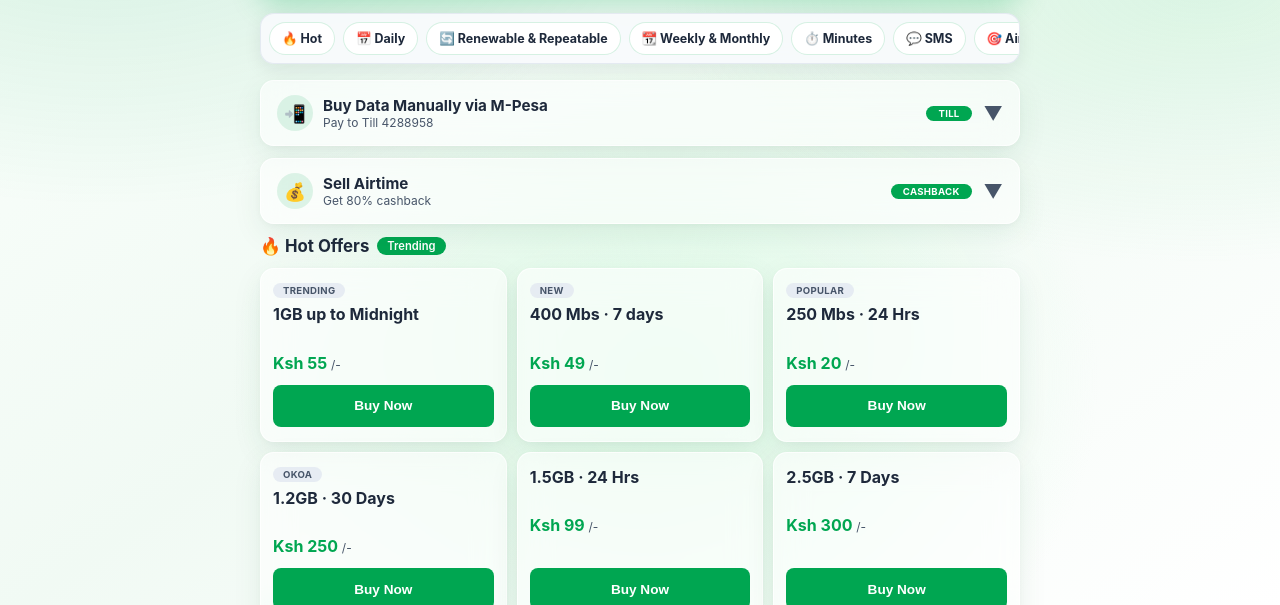
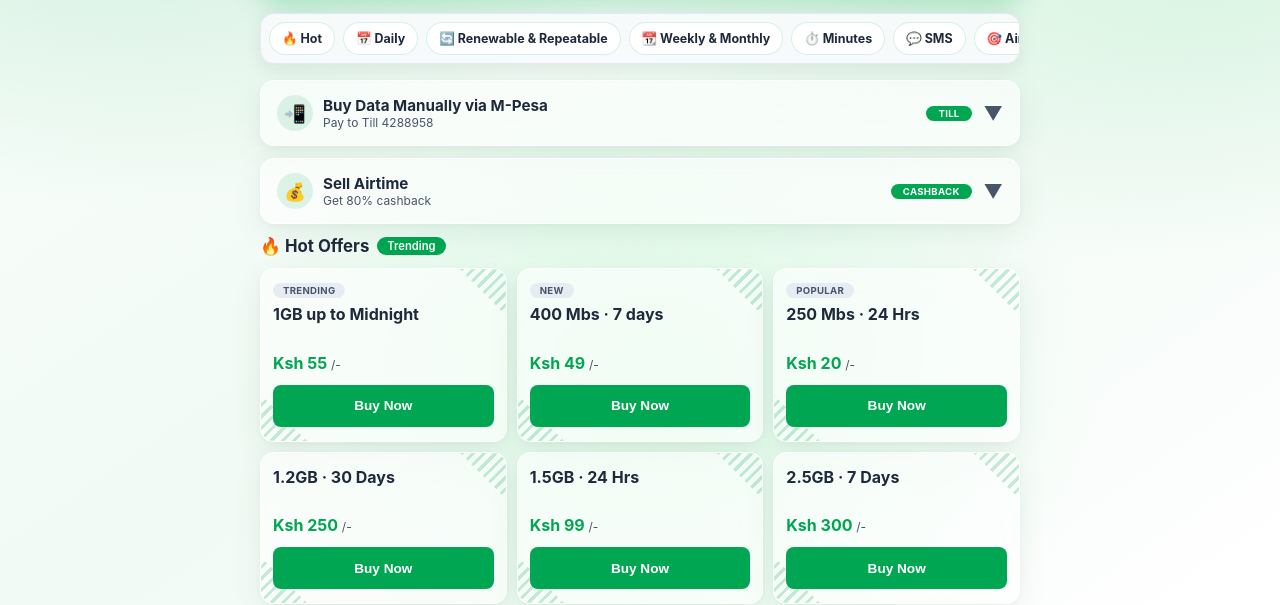
Before and after one commit to somiblack/sokonimbs, a website: page index.html in a window 1280 px wide. Shown: the part 195-800 px from the top of the page. Drawn offline with Linux system fonts and the light colour scheme.

Commit message:
Remove Okoa offer badge and add corner stripes

```diff
--- a/index.html
+++ b/index.html
@@ -241,8 +241,27 @@
             display: flex;
             flex-direction: column;
             min-height: 152px;
+            position: relative;
+            overflow: hidden;
             transition: transform 0.15s ease, box-shadow 0.15s ease;
         }
+
+        .offer-card::before,
+        .offer-card::after {
+            content: '';
+            position: absolute;
+            width: 46px;
+            height: 46px;
+            background: repeating-linear-gradient(135deg, rgba(0, 166, 81, 0.34) 0 3px, transparent 3px 8px);
+            clip-path: polygon(100% 0, 100% 100%, 0 0);
+            opacity: 0.65;
+            pointer-events: none;
+            z-index: 0;
+        }
+
+        .offer-card::before { top: 0; right: 0; }
+        .offer-card::after { bottom: 0; left: 0; transform: rotate(180deg); }
+        .offer-card > * { position: relative; z-index: 1; }
 
         .offer-card:active {
             transform: scale(0.97);
@@ -274,7 +293,6 @@
         .badge-new { background: rgba(220, 252, 231, 0.85); color: #166534; }
         .badge-popular { background: rgba(254, 249, 195, 0.85); color: #854d0e; }
         .badge-hot { background: rgba(254, 215, 215, 0.85); color: #b91c1c; }
-        .badge-okoa { background: rgba(219, 234, 254, 0.85); color: #1e40af; }
         .badge-daily { background: rgba(255, 215, 0, 0.2); color: #854d0e; }
         .badge-sms { background: rgba(52, 211, 153, 0.2); color: #065f46; }
 
@@ -1182,7 +1200,6 @@
             <button class="buy-btn" data-title="250 Mbs · 24 Hrs" data-price="20">Buy Now</button>
         </div>
         <div class="offer-card">
-            <span class="badge badge-okoa">Okoa</span>
             <h3>1.2GB · 30 Days</h3>
             <div class="price">Ksh 250 <small>/-</small></div>
             <button class="buy-btn" data-title="1.2GB · 30 Days" data-price="250">Buy Now</button>
```
